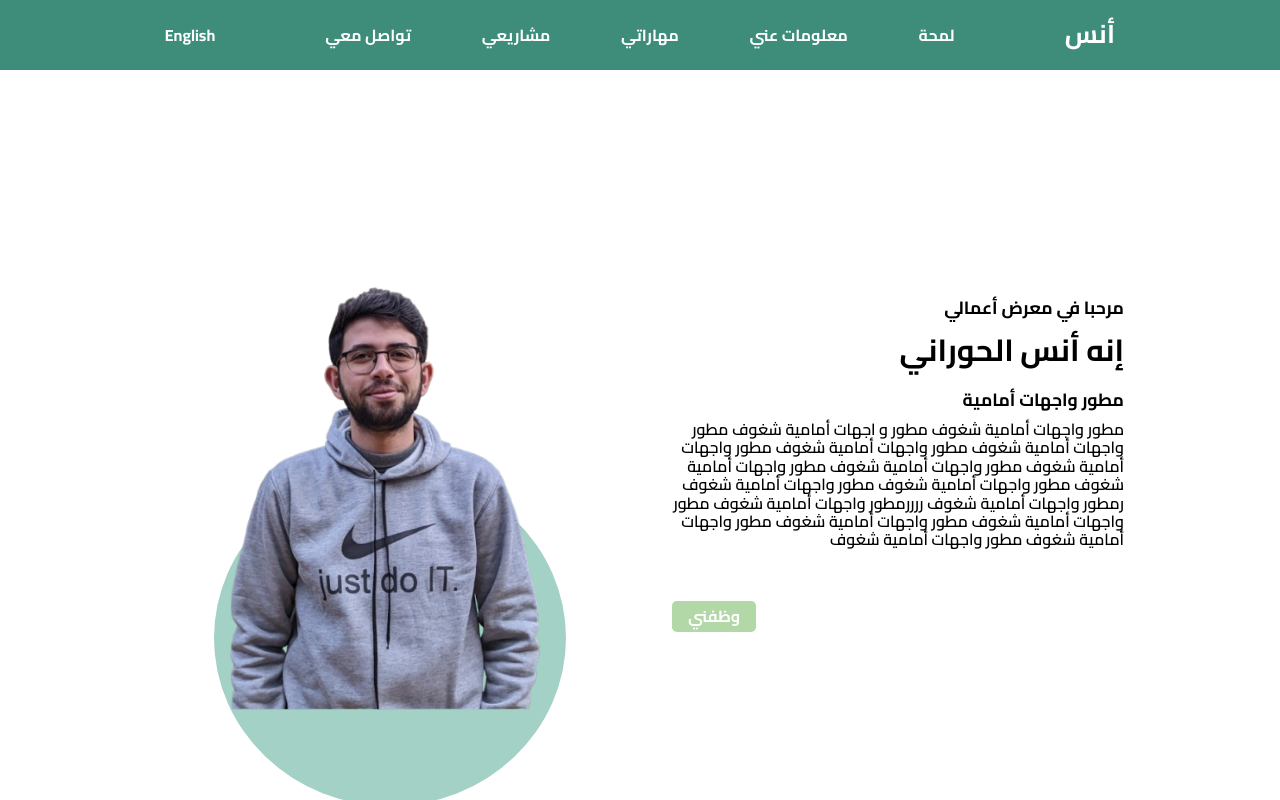
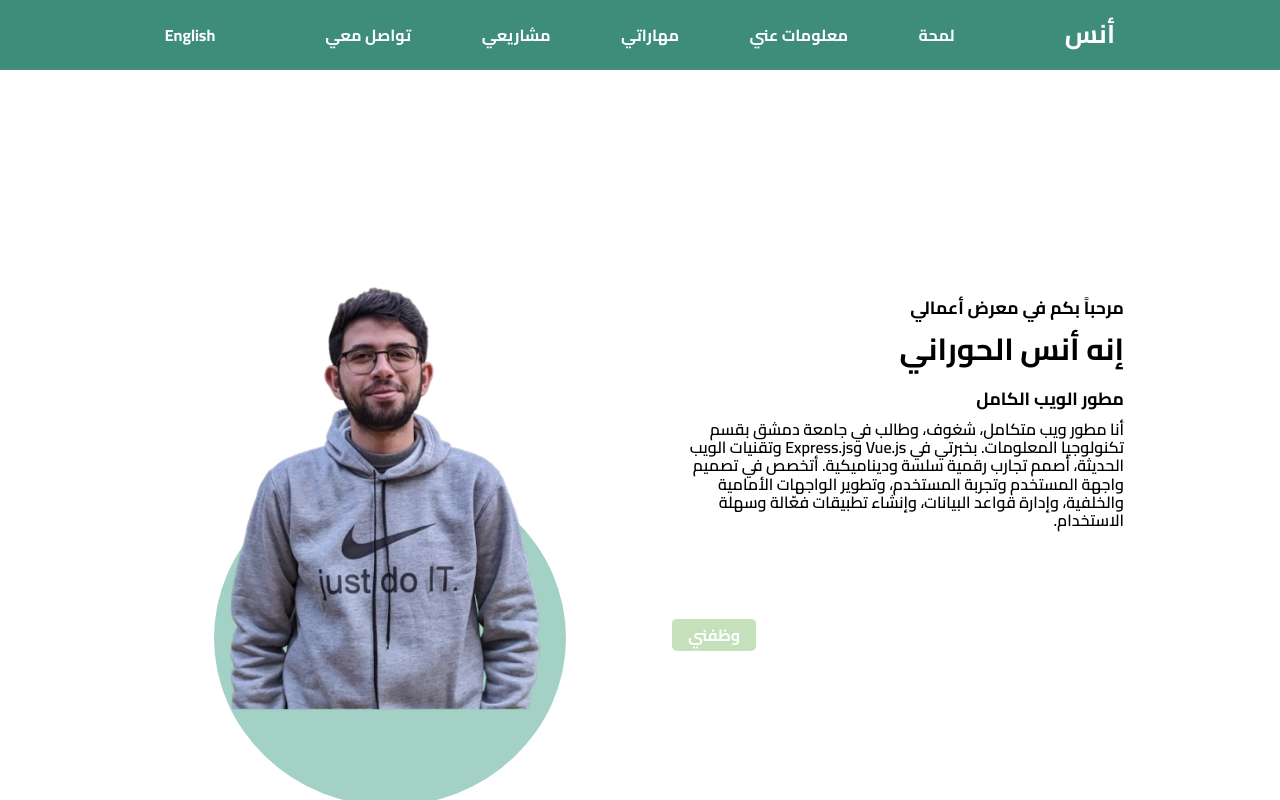
Before and after one commit to it-is-Anas/my-portfolio, a Vue app: page /lan-ara in a window 1280 px wide. Built offline with nearby package versions, Linux system fonts and the light colour scheme.

Commit message:
Finished the arabic page

```diff
--- a/src/components/Headers/custom/ArabicHeader.vue
+++ b/src/components/Headers/custom/ArabicHeader.vue
@@ -1,16 +1,16 @@
 <template>
     <GHeader class="eng-header ara-header"  :controllerClasses="['g-header_controller']" >
         <template #default>
+            <HeaderLogo :label="'أنس'" />
+            <ul class="g-header-controller_nav-bar " >
+                <router-link class="g-header-nav-bar_btn" to="#demo" >لمحة</router-link>
+                <router-link class="g-header-nav-bar_btn" to="#aboutme" >معلومات عني</router-link>
+                <router-link class="g-header-nav-bar_btn" to="#skilles" >مهاراتي</router-link>
+                <router-link class="g-header-nav-bar_btn" to="#projects" >مشاريعي</router-link>
+                <router-link class="g-header-nav-bar_btn" to="#contactme" >تواصل معي</router-link>
+            </ul>
             <router-link class="g-header-nav-bar_btn" to="/" >English</router-link>
             <i class="fa fa-bars g-header_menu" @click="openMenuMobile" ></i>
-            <ul class="g-header-controller_nav-bar " >
-                <router-link class="g-header-nav-bar_btn" to="#contactme" >تواصل معي</router-link>
-                <router-link class="g-header-nav-bar_btn" to="#projects" >مشاريعي</router-link>
-                <router-link class="g-header-nav-bar_btn" to="#skilles" >مهاراتي</router-link>
-                <router-link class="g-header-nav-bar_btn" to="#aboutme" >معلومات عني</router-link>
-                <router-link class="g-header-nav-bar_btn" to="#demo" >لمحة</router-link>
-            </ul>
-            <HeaderLogo :label="'أنس'" />
         </template>
     </GHeader>
     <GMobileMenu ref="menuMobile" />
--- /dev/null
+++ b/src/store/Modules/Arabic/Store/getters.js
@@ -0,0 +1,18 @@
+export default {
+    getDemoSection(state){
+        return state.demoSection;
+    },
+    getAboutMeSection(state){
+        return state.aboutMeSection;
+    },
+    getSkills(state){
+        return state.skillsSection;
+    },
+    getProjects(state){
+        return state.projectSection.projects;
+    },
+    getServices(state){
+        return state.ServiceSection.services;
+    },
+
+};
--- /dev/null
+++ b/src/store/Modules/Arabic/Store/state.js
@@ -0,0 +1,97 @@
+export default function (){
+    return {
+        demoSection: {
+            welcoming: 'مرحباً بكم في معرض أعمالي',
+            name:'إنه أنس الحوراني',
+            role: 'مطور الويب الكامل',
+            bio: `
+                أنا مطور ويب متكامل، شغوف، وطالب في جامعة دمشق بقسم تكنولوجيا المعلومات. بخبرتي في Vue.js وExpress.js وتقنيات الويب الحديثة، أصمم تجارب رقمية سلسة وديناميكية. أتخصص في تصميم واجهة المستخدم وتجربة المستخدم، وتطوير الواجهات الأمامية والخلفية، وإدارة قواعد البيانات، وإنشاء تطبيقات فعّالة وسهلة الاستخدام.`,
+
+        },
+        aboutMeSection: {
+            text: `بصفتي مطورًا متكاملًا ومتخصصًا، أتمتع بخبرة في HTML وCSS وJavaScript وJava وC++ وSQL وMongoDB وOOP وهياكل البيانات وتصميم واجهات المستخدم وتجربة المستخدم باستخدام Adobe XD. أستمتع بتحويل الأفكار إلى تطبيقات ويب تفاعلية وعملية، مما يضمن تجربة مستخدم بديهية وهندسة خلفية قابلة للتطوير. يركز أسلوبي في التطوير على الكود البرمجي النظيف، وتحسين الأداء، وسهولة الاستخدام. بفضل خبرتي المتينة في تقنيات الواجهة الأمامية والخلفية، قمتُ ببناء مشاريع تدمج مبادئ واجهات المستخدم وتجربة المستخدم الحديثة مع حلول خلفية فعّالة. أسعى جاهدًا لإنشاء تطبيقات فعّالة ومتجاوبة وتركز على المستخدم.`,
+        },
+        skillsSection:{
+            skills:[
+                {
+                    id: 0,
+                    img: 'html.png',
+                    label: 'html',
+                },
+                {
+                    id: 1,
+                    img: 'css.png',
+                    label: 'css',
+                },
+                {
+                    id: 2,
+                    img: 'java.png',
+                    label: 'java',
+                },
+                {
+                    id: 3,
+                    img: 'cpp.png',
+                    label: 'c++',
+                },
+                {
+                    id: 4,
+                    img: 'js.png',
+                    label: 'javascript',
+                },
+                {
+                    id: 5,
+                    img: 'node.png',
+                    label: 'node js',
+                },
+                {
+                    id: 6,
+                    img: 'exp.png',
+                    label: 'express js',
+                },
+                {
+                    id: 7,
+                    img: 'vue.png',
+                    label: 'vue.js',
+                },
+            ]
+        },projectSection:{
+            projects: [
+                {
+                    id: 0,
+                    label: '(Front end) معرض أعمالي ',
+                    tech: 'Tech Stack: Vue.js, Express.js, MySQL',
+                    imgName: 'Porto.png',
+                    desc: `ملف أعمال شخصي يُبرز خبرتي في تصميم واجهات المستخدم وتجربة المستخدم ومهاراتي في التطوير. يُبرز المشروع واجهات المستخدم التفاعلية، والتخطيطات الأنيقة، وهيكلية المعلومات المنظمة لتقديم تجربة مستخدم تفاعلية.`,
+                    link: 'https://github.com/it-is-Anas',
+                },
+                {
+                    id: 1,
+                    label: '(Full Stack) شوبي',
+                    tech: 'Tech Stack: Vue.js and Adobe XD',
+                    imgName: 'Shopy.png',
+                    desc: 'شوبي منصة تجارة إلكترونية متكاملة تتيح للمستخدمين التسجيل وتسجيل الدخول وتصفح المنتجات وإدارة مشترياتهم. تتضمن تصفية متقدمة، ونظامًا للمفضلة وسلة التسوق، وتتبع الطلبات، وصفحة ملف تعريف المستخدم لإدارة قوائمهم الشخصية والمبيعات.'
+                    ,
+                    link: 'https://github.com/it-is-Anas',
+                },
+            ],
+        },ServiceSection: {
+            services: [
+                {
+                    id: 0,
+                    imgName: 'Front.png',
+                    lable: 'تطوير واجهات أمامية',
+                },
+                {
+                    id: 1,
+                    imgName: 'back.png',
+                    lable: 'تطوير واجهات خلفية',
+                },
+                {
+                    id: 2,
+                    imgName: 'UI.png',
+                    lable: 'رسم واجهات المستخدم',
+                },
+            ]
+        }
+    };
+};
--- a/src/store/index.js
+++ b/src/store/index.js
@@ -1,5 +1,6 @@
 import { createStore } from 'vuex'
 import EnglishModul from './Modules/English'
+import ArabicModul from './Modules/Arabic'
 export default createStore({
   state: {
   },
@@ -10,6 +11,7 @@ export default createStore({
   actions: {
   },
   modules: {
-    englishStore: EnglishModul
+    englishStore: EnglishModul,
+    arabicStore: ArabicModul
   }
 })
--- a/src/style/ProjectCard.css
+++ b/src/style/ProjectCard.css
@@ -30,7 +30,8 @@
     font-size: 1.4em;
     font-weight: 700;
     padding: .3em;
-    font-size: 1.2em;
+    /* font-size: 1.2em; */
+    font-size: 1em;
 }
 
 .g-project-card_tech{
--- a/src/style/ServiceCard.css
+++ b/src/style/ServiceCard.css
@@ -19,7 +19,7 @@
 }
 
 .g-service-card_label{
-    font-size: 1.4em;
+    font-size: 1.1em;
     font-weight: 700;
     padding: .3em;
 }
--- a/src/views/HomeAra.vue
+++ b/src/views/HomeAra.vue
@@ -1,54 +1,68 @@
 <template>
-    <div class="g-page" >
+    <div class="g-page arabic" >
         <AraHeader />
-        <GSection :withHeader="true" id="demo" :controllerCls="['demo-section_controller']" >
+        <GSection :withHeader="true" id="demo" :controllerCls="['demo-section_controller','']" >
             <template #default >
+                <div class="demo-section_col demo-section_text-col">
+                    <p class="demo-section-text-col_text-welcoming">
+                        <transition   name="slide-up" >
+                            <p v-if="demoSectionWelcome" class="demo-section-text_content" >
+                                {{ getDemoSection.welcoming }}
+                            </p>
+                        </transition>
+                    </p>
+                    <p class="demo-section-text-col_text-name">
+                        <transition   name="slide-up" >
+                            <p v-if="demoSectionName" class="demo-section-text_content" >
+                                {{ getDemoSection.name }}
+                            </p>
+                        </transition>
+                    </p>
+                    <p class="demo-section-text-col_text-role">
+                        <transition   name="slide-up" >
+                            <p v-if="demoSectionRole" class="demo-section-text_content" >
+                                {{ getDemoSection.role }}
+                            </p>
+                        </transition>
+                    </p>
+                    <p class="demo-section-text-col_text-bio">
+                        <transition   name="slide-up" >
+                            <p v-if="demoSectionBio" class="demo-section-text_content" >
+                                {{ getDemoSection.bio }}
+                            </p>
+                        </transition>
+                    </p>
+                    <div class="demo-section_btn-controller">
+                        <transition name="slide-up" >
+                            <GButton v-if="demoSectionBtn" :label="'وظفني'" class="demo-section-text-col_text-btn arabic" />
+                        </transition>
+                    </div>
+                </div>
                 <div class="demo-section_col demo-section_picture-col">
-                    <span class="demo-section-picture-col_before-circle"></span>
+                    <span  class="demo-section-picture-col_before-circle"></span>
                     <img src="../assets/pic1.png" alt="" class="demo-section-picture-col_picture" loading="lazy" >
-                </div>
-                <div class="demo-section_col arabic demo-section_text-col">
-                    <p class="demo-section-text-col_text-welcoming">مرحبا في معرض أعمالي</p>
-                    <p class="demo-section-text-col_text-name">إنه أنس الحوراني</p>
-                    <p class="demo-section-text-col_text-role">مطور واجهات أمامية</p>
-                    <p class="demo-section-text-col_text-bio">
-                        مطور واجهات أمامية شغوف مطور و
-                        اجهات أمامية شغوف مطور واجهات أمامية
-                        شغوف مطور واجهات أمامية شغوف مطور واجهات أمامية شغوف مطور واجهات أمامية شغوف مطور واجهات أمامية شغوف
-                        مطور واجهات أمامية شغوف
-                        مطور واجهات أمامية شغوف
-                        رمطور واجهات أمامية شغوف
-                        ررررمطور واجهات
-                        أمامية شغوف مطور واجهات أمامية شغوف مطور
-                        واجهات أمامية شغوف مطور واجهات أمامية شغوف مطور واجهات أمامية شغوف
-                    </p>
-                    <GButton :label="'وظفني'" class="demo-section-text-col_text-btn arabic" />
                 </div>
             </template>
         </GSection>
         <GSection id="aboutme" :controllerCls="['g3-section_controller','about-me-section-controller']" >
             <template #default>
                 <div class="g3-section-controller_row g3-section-controller_row-1">
-                    <GHeadLine :before="'معلومات عني'" :after="'لمحة صغيرة'" />
+                    <GHeadLine :before="'معلومات عني'" :after="'لمحة صغيرة عني'" />
                 </div>
-                <div class="g3-section-controller_row g3-section-controller_row-2 ">
+                <div class="g3-section-controller_row g3-section-controller_row-2">
+                    <div class="g3-section-controller-row-2_col g3-section-controller-row-2_col-1 about-me-section-controller-row-2_col-1">
+                        <div class="about-me-section-controller-row-2-col-1_text">
+                            <transition name="grow" >
+                                <p v-if="aboutMeSectionText" class="about-me-section-controller-row-2-col-1-text_content">
+                                    {{ getAboutMeSection.text }}
+                                </p>
+                            </transition>
+                        </div>
+                        <GButton :urlToDownload="getAboutMeSection.cvUrl" :label="'تحميل السيرة الذاتية'" class="demo-section-text-col_text-btn arabic" />
+                    </div>
                     <div class="g3-section-controller-row-2_col g3-section-controller-row-2_col-2 about-me-section-controller-row-2_col-2">
                         <span class="demo-section-picture-col_before-circle"></span>
                         <img src="../assets/pic2.png" alt="" class="demo-section-picture-col_picture about-me-section-controller-row-2-col-2_picture" loading="lazy" >
-                    </div>
-                    <div class="g3-section-controller-row-2_col g3-section-controller-row-2_col-1 about-me-section-controller-row-2_col-1 arabic">
-                        <p class="about-me-section-controller-row-2-col-1_text">
-                            مطور واجهات أمامية شغوف مطور و
-                            اجهات أمامية شغوف مطور واجهات أمامية
-                            شغوف مطور واجهات أمامية شغوف مطور واجهات أمامية شغوف مطور واجهات أمامية شغوف مطور واجهات أمامية شغوف
-                            مطور واجهات أمامية شغوف
-                            مطور واجهات أمامية شغوف
-                            رمطور واجهات أمامية شغوف
-                            ررررمطور واجهات
-                            أمامية شغوف مطور واجهات أمامية شغوف مطور
-                            واجهات أمامية شغوف مطور واجهات أمامية شغوف مطور واجهات أمامية شغوف
-                        </p>
-                        <GButton :urlToDownload="getAboutMeSection.cvUrl" :label="'تحميل السيرة الذاتية'" class="demo-section-text-col_text-btn arabic" />
                     </div>
                 </div>
             </template>
@@ -58,15 +72,19 @@
                 <div class="g3-section-controller_row g3-section-controller_row-1">
                     <GHeadLine :before="'مهاراتي'" :after="'ماذا أعرف'" />
                 </div>
-                <div class="g3-section-controller_row g3-section-controller_row-2 arabic">
-                    <div class="g3-section-controller-row-2_col g3-section-controller-row-2_col-1 g3-section-controller_row-2-flex ">
-                        <Skill v-for="skill in getskills.skills"
+                <div class="g3-section-controller_row g3-section-controller_row-2">
+                    <transition name="slide-up" >
+                        <div v-if="skillSectionSkillBox" class="g3-section-controller-row-2_col g3-section-controller-row-2_col-1 g3-section-controller_row-2-flex ">
+                            <Skill
+                                v-for="skill in getskills.skills"
                                 :key="skill.id"
                                 :id="skill.id"
                                 :label="skill.label"
-                            :imgUrl="skill.imgUrl"
+                                :imgName="skill.img"
                             />
                         </div>
+                    </transition>
+
                 </div>
             </template>
         </GSection>
@@ -75,15 +93,19 @@
                 <div class="g3-section-controller_row g3-section-controller_row-1">
                     <GHeadLine :before="'مشاريعي'" :after="'مشاريعي التي قمت بها'" />
                 </div>
-                <div class="g3-section-controller_row g3-section-controller_row-2 ">
-                    <div class="g3-section-controller-row-2_col g3-section-controller-row-2_col-1 g3-section-controller_row-2-flex arabic">
+                <div class="g3-section-controller_row g3-section-controller_row-2">
+                    <transition name="slide-up" >
+                        <div v-if="projectSectionProjectBox" class="g3-section-controller-row-2_col g3-section-controller-row-2_col-1 g3-section-controller_row-2-flex ">
                             <ProjectCard v-for="project in getProjects"
                                 :key="project.id"
-                            :imgUrl="project.imgUrl"
+                                :imgName="project.imgName"
                                 :label="project.label"
+                                :tech="project.tech"
                                 :desc="project.desc"
+                                :link="project.link"
                             />
                         </div>
+                    </transition>
                 </div>
             </template>
         </GSection>
@@ -92,32 +114,37 @@
                 <div class="g3-section-controller_row g3-section-controller_row-1">
                     <GHeadLine :before="'خداماتي'" :after="'مالذي يمككني فعله'" />
                 </div>
-                <div class="g3-section-controller_row g3-section-controller_row-2 ">
-                    <div class="g3-section-controller-row-2_col g3-section-controller-row-2_col-1 g3-section-controller_row-2-flex arabic">
+                <div class="g3-section-controller_row g3-section-controller_row-2">
+                    <transition name="slide-up" >
+                        <div v-if="serviceSectionServiceBox" class="g3-section-controller-row-2_col g3-section-controller-row-2_col-1 g3-section-controller_row-2-flex ">
                             <ServiceCard v-for="service in getServices"
                                 :key="service.id"
                                 :id="service.id"
-                            :imgUrl="service.imgUrl"
+                                :imgName="service.imgName"
                                 :lable="service.lable"
                             />
                         </div>
+                    </transition>
                 </div>
             </template>
         </GSection>
-        <GSection id="contactme" :controllerCls="['g3-section_controller','about-me-section-controller']" >
+        <GSection id="contactme " :controllerCls="['g3-section_controller','about-me-section-controller']" >
             <template #default >
                 <div class="g3-section-controller_row g3-section-controller_row-1">
-                    <GHeadLine :before="'تواصل معي'" :after="'هيا نبدأ مشروع جديد'" />
+                    <GHeadLine :before="'تواصل معي'" :after="'هيا نبدأ مشروع جديد '" />
                 </div>
-                <div class="g3-section-controller_row g3-section-controller_row-2 contact-me-controller_row-2 arabic">
-                    <InputFiled :label="'الاسم :'" :placeholder="'حسن'" />
+                <div class="g3-section-controller_row g3-section-controller_row-2 contact-me-controller_row-2">
+                    <div class="contact-me-contoller_send-box">
+                        <InputFiled :label="'الاسم : : '" :placeholder="'حسن'" />
                         <InputFiled :label="'بريدك الإلكتروني :'" :placeholder="'Jhon@example.com'"  />
                         <TextAreaFiled :label="'رسالتك :'" placeholder="مرحبا أنا حسن"  />
-                    <GButton :label="'إرسال'"  />
+                        <GButton class="arabic" :label="'إرسال'"  />
+                    </div>
+                    <SocialMediaBar />
                 </div>
             </template>
         </GSection>
-        <ara-footer />
+        <eng-footer />
     </div>
 </template>
 
@@ -131,8 +158,9 @@
     import ServiceCard from '@/components/Service Card/ServiceCard.vue';
     import InputFiled from '@/components/Inputs/InputFiled.vue';
     import TextAreaFiled from '@/components/Inputs/TextAreaFiled.vue';
-    import AraFooter from '@/components/Footers/ِAraFooter.vue';
+    import EngFooter from '@/components/Footers/EngFooter.vue';
     import { mapGetters } from 'vuex';
+    import SocialMediaBar from '@/components/SocialMediaBar/SocialMediaBar.vue';
     export default{
         components:{
             AraHeader,
@@ -144,15 +172,87 @@
             ServiceCard,
             InputFiled,
             TextAreaFiled,
-            AraFooter,
+            EngFooter,
+            SocialMediaBar,
         },computed:{
             ...mapGetters({
-                'getDemoSection': 'englishStore/getDemoSection',
-                'getAboutMeSection': 'englishStore/getAboutMeSection',
-                'getskills': 'englishStore/getSkills',
-                'getProjects': 'englishStore/getProjects',
-                'getServices': 'englishStore/getServices',
+                'getDemoSection': 'arabicStore/getDemoSection',
+                'getAboutMeSection': 'arabicStore/getAboutMeSection',
+                'getskills': 'arabicStore/getSkills',
+                'getProjects': 'arabicStore/getProjects',
+                'getServices': 'arabicStore/getServices',
             })
+        },data(){
+            return {
+                scroll: 0,
+                demoSectionWelcome: false,
+                demoSectionName: false,
+                demoSectionRole: false,
+                demoSectionBio: false,
+                demoSectionBtn: false,
+                aboutMeSectionText: false,
+                skillSectionSkillBox: false,
+                projectSectionProjectBox:false,
+                serviceSectionServiceBox:false,
+                gPageScroll: 0,
+                gPageMaxScroll: 0,
+                part: 0,
+                time: 1000,
+            };
+        },mounted(){
+            this.trackScroll();
+            this.demoSectionAnimation();
+        },methods:{
+            demoSectionAnimation(){
+                setTimeout(() => {
+                this.demoSectionWelcome = 1;
+                setTimeout(() => {
+                    this.demoSectionName = 1;
+                    setTimeout(() => {
+                        this.demoSectionRole = 1;
+                        setTimeout(() => {
+                            this.demoSectionBio = 1;
+                            setTimeout(() => {
+                                this.demoSectionBtn = 1;
+                            }, this.time);
+                        }, this.time);
+                    }, this.time);
+                }, this.time);
+            }, this.time);
+            },
+            aboutMeSectionAnimation(){
+                this.aboutMeSectionText = 1;
+            },
+            skillSectionAnimation(){
+                this.skillSectionSkillBox = 1;
+            },
+            projectSectionAnimation(){
+                this.projectSectionProjectBox = 1;
+            },
+            serviceSectionAnimation(){
+                this.serviceSectionServiceBox = 1;
+            },
+            trackScroll(){
+                const gPage= document.querySelector('.g-page');
+                this.gPageMaxScroll = gPage.scrollHeight;
+                this.part = this.gPageMaxScroll / 13.5;
+                gPage.addEventListener('scroll',()=>{
+                    this.gPageScroll = gPage.scrollTop;
+                });
+
+            },
+        },watch: {
+            gPageScroll(val){
+                if(val > 2 * this.part && val < 4 * this.part){
+                    this.aboutMeSectionAnimation();
+                }else if(val > 4 * this.part && val < 6 * this.part){
+                    this.skillSectionAnimation();
+                }else if(val > 6 * this.part && val < 8 * this.part){
+                    this.projectSectionAnimation();
+                }else if(val > 8 * this.part && val < 10 * this.part){
+                    this.serviceSectionAnimation();
+                }
+            },
         }
     }
 </script>
```
Also changed, not shown: src/store/Modules/Arabic/index.js (added, +13 -0 lines), src/store/Modules/Arabic/Store/actions.js (added), src/store/Modules/Arabic/Store/mutations.js (added). Lines whose indentation alone changed are shown as unchanged.
